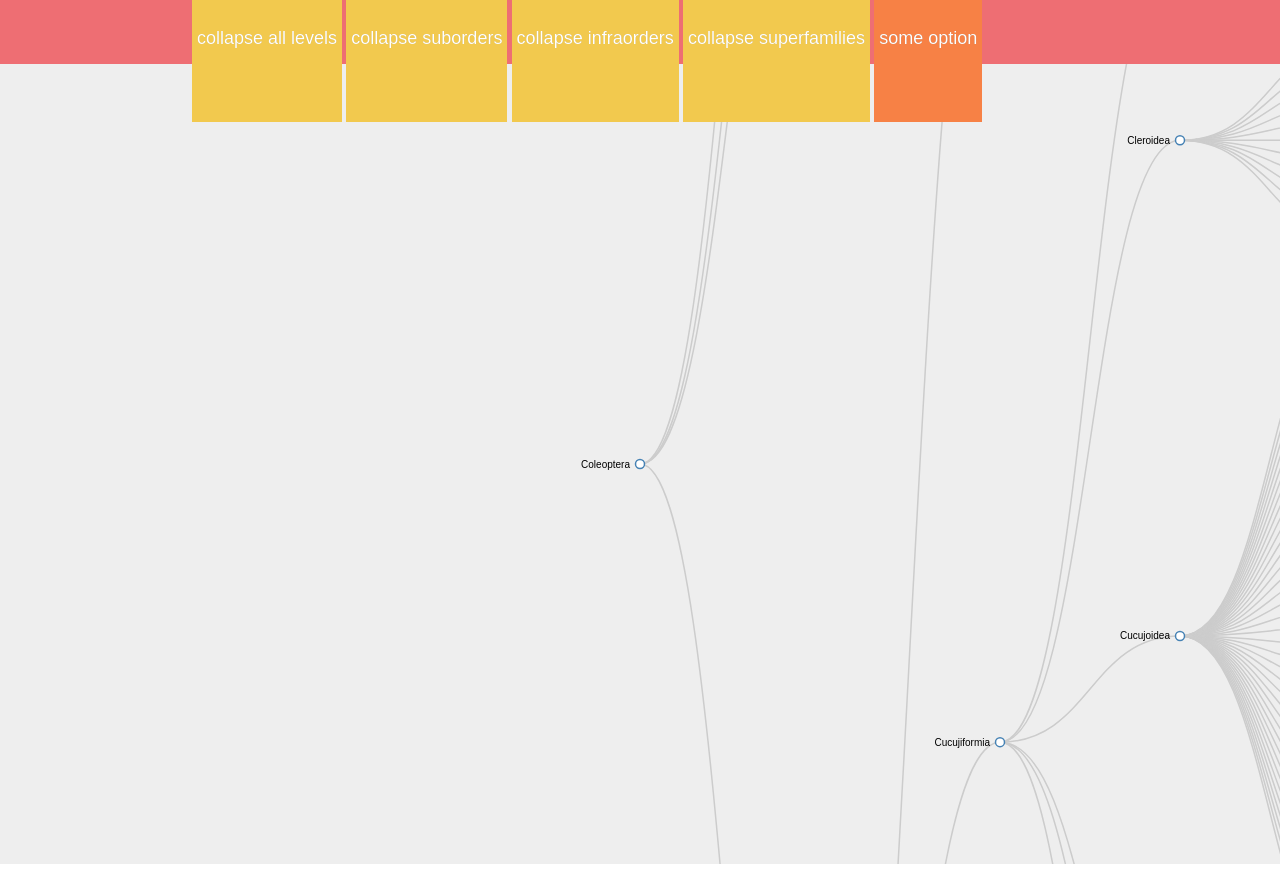
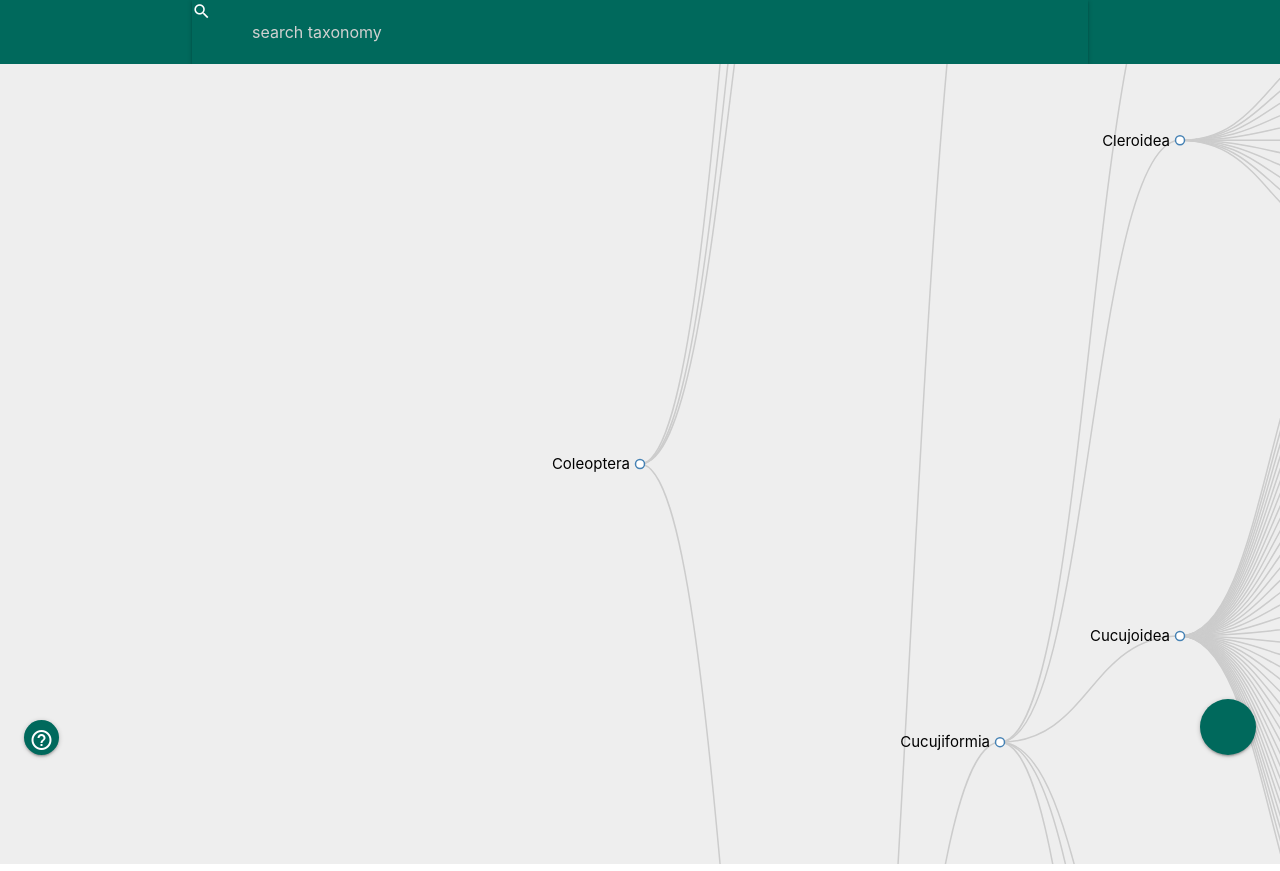
Before and after one commit to Treblesteph/beetlestree, a plain HTML site: page index.html in a window 1280 px wide. Drawn offline with nearby package versions, Linux system fonts and the light colour scheme.

Commit message:
Materializing everything and making button menus.

```diff
--- a/index.html
+++ b/index.html
@@ -5,31 +5,58 @@
     <link href="assets/favicon.png" rel="icon" type="image/png"/>
     <link href="styles/treestyle.css" rel="stylesheet" type="text/css">
     <link rel="stylesheet" href="https://cdnjs.cloudflare.com/ajax/libs/materialize/0.97.3/css/materialize.min.css">
+    <link href="https://fonts.googleapis.com/icon?family=Material+Icons" rel="stylesheet">
 
+    <script src="http://code.jquery.com/jquery-1.10.2.min.js"></script>
     <script src="https://cdnjs.cloudflare.com/ajax/libs/materialize/0.97.3/js/materialize.min.js"></script>
-    <script src="http://code.jquery.com/jquery-1.10.2.min.js"></script>
     <script src="http://d3js.org/d3.v3.min.js"></script>
     <script src="scripts/d3tree.js"></script>
 
   </head>
   <body>
-    <header>
-      <nav class="top-nav">
-        <div class="container">
-          <div class="nav-wrapper">
-            <a href="#" class="collapeButton">collapse all levels</a>
-            <a href="#" class="collapeButton">collapse suborders</a>
-            <a href="#" class="collapeButton">collapse infraorders</a>
-            <a href="#" class="collapeButton">collapse superfamilies</a>
+    <header class="teal darken-3">
+      <div class="container">
+        <div class="nav-wrapper">
+          <nav class="teal darken-3">
+            <div class="nav-wrapper">
+              <form>
+                <div class="input-field">
+                  <input id="search" placeholder="search taxonomy" type="search" required>
+                  <label for="search"><i class="material-icons">search</i></label>
+                  <i class="material-icons">close</i>
+                </div>
+              </form>
+            </div>
+          </nav>
 
-            <a href="#" class="optionButton">some option</a>
+          <a href="#!" class="btn-floating tooltipped waves-effect waves-circle waves-yellow teal darken-3"
+             data-position="top" data-delay="50" data-tooltip="more info" style="position: absolute; bottom: 45px; left:24px;">
+            <i class="material-icons">help_outline</i>
+          </a>
+
+          <div class="fixed-action-btn horizontal click-to-toggle" style="bottom: 45px; right: 24px;">
+            <a class="btn-floating btn-large teal darken-3">
+              <i class="large mdi-navigation-menu"></i>
+            </a>
+            <ul>
+              <li><a class="btn-floating tooltipped lime darken-2" data-position="top" data-delay="50" data-tooltip="expand/collapse all">
+                    <i class="material-icons">add</i></a></li>
+              <li><a class="btn-floating tooltipped amber lighten-2" data-position="top" data-delay="50" data-tooltip="expand/collapse suborders">
+                    <i class="material-icons">add</i></a></li>
+              <li><a class="btn-floating tooltipped deep-orange lighten-1" data-position="top" data-delay="50" data-tooltip="expand/collapse infraorders">
+                    <i class="material-icons">add</i></a></li>
+              <li><a class="btn-floating tooltipped red lighten-1"  data-position="top" data-delay="50" data-tooltip="expand/collapse superfamilies">
+                    <i class="material-icons">add</i></a></li>
+            </ul>
           </div>
+
         </div>
-      </nav>
+      </div>
     </header>
     <main>
     </main>
+    <div id="tree-container">
 
-    <div id="tree-container"></div>
+    </div>
   </body>
 </html>
--- a/styles/treestyle.css
+++ b/styles/treestyle.css
@@ -1,22 +1,16 @@
 /*
 Colour scheme:
-dark green: #11644D
-light green: #A0B046
-yellow: #F2C94E
-orange: #F78145
-coral: #F24E4E
+dark green: #11644D teal darken-3 #00695c
+light green: #A0B046 lime darken-2 #afb42b
+yellow: #F2C94E amber lighten-2 #ffd54f
+orange: #F78145 deep-orange lighten-1 #ff7043
+coral: #F24E4E red lighten-1 #ef5350
 */
 
-.nav.topnav {
-  height: 56px;
+.top-nav {
   box-shadow: none;
-}
-
-.nav {
   color: #fff;
-  background-color: #11644D;
   width: 100%;
-  height: 56px;
 }
 
 .node {
@@ -31,11 +25,6 @@ coral: #F24E4E
   fill: #fff;
   stroke: steelblue;
   stroke-width: 1.5px;
-}
-
-.node text {
-  font-size:10px;
-  font-family:sans-serif;
 }
 
 .link {
@@ -57,43 +46,3 @@ coral: #F24E4E
 .ghostCircle, .activeDrag .ghostCircle{
    display: none;
 }
-
-.collapeButton {
-  height: 122px;
-  background-color:#F2C94E;
-  display:inline-block;
-  cursor:pointer;
-  color:#ffffff;
-  font-family:Arial;
-  font-size:18px;
-  padding:6px 5px;
-  text-decoration:none;
-  text-shadow:0px 0px 0px #bb9b3a;
-}
-.collapeButton:hover {
-  background-color:rgba(#f2c94e, 0.6);
-}
-.collapeButton:active {
-  position:relative;
-  top:1px;
-}
-
-.optionButton {
-  height: 122px;
-  background-color:#F78145;
-  display:inline-block;
-  cursor:pointer;
-  color:#ffffff;
-  font-family:Arial;
-  font-size:18px;
-  padding:6px 5px;
-  text-decoration:none;
-  text-shadow:0px 0px 0px #ab5930;
-}
-.collapeButton:hover {
-  background-color:rgba(#f78145, 0.6);
-}
-.collapeButton:active {
-  position:relative;
-  top:1px;
-}
```
